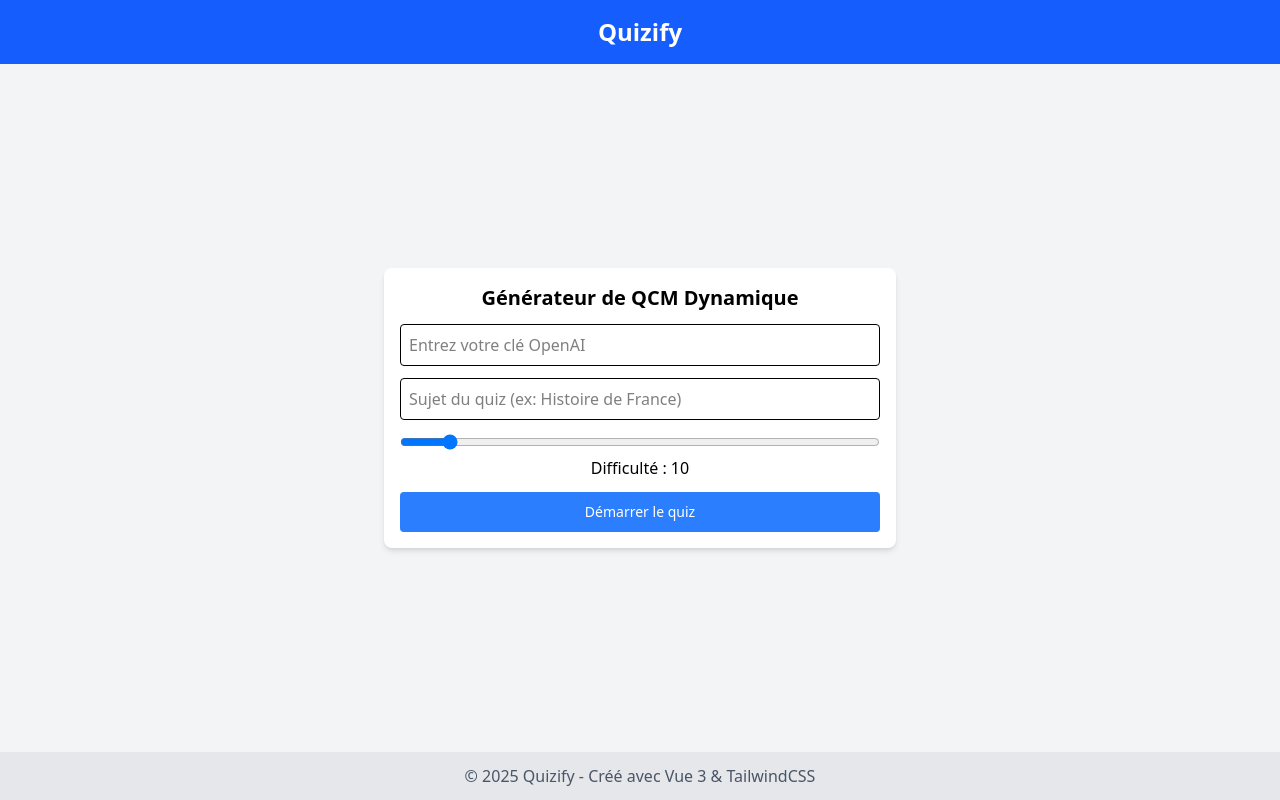
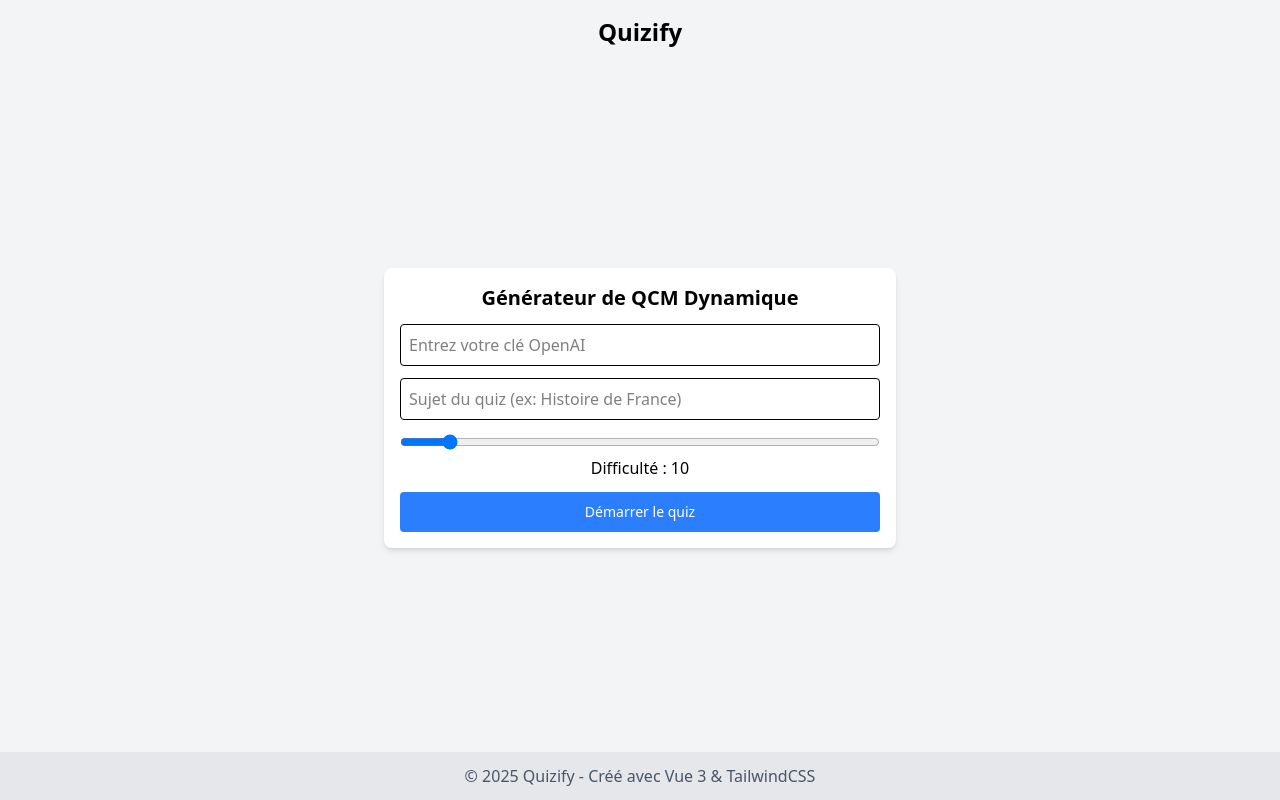
Before and after one commit to jlg-formation/qcm-app, a Vue app: page /#/ in a window 1280 px wide. Built offline with nearby package versions, Linux system fonts and the light colour scheme; no server answers.

Commit message:
dev: header

```diff
--- a/src/components/Header.vue
+++ b/src/components/Header.vue
@@ -1,5 +1,5 @@
 <template>
-  <header class="bg-blue-600 p-4 text-white">
+  <header class="bg-gray-100 p-4">
     <nav class="container mx-auto flex justify-center">
       <a href="#" class="text-2xl font-bold hover:underline"> Quizify </a>
     </nav>
```
